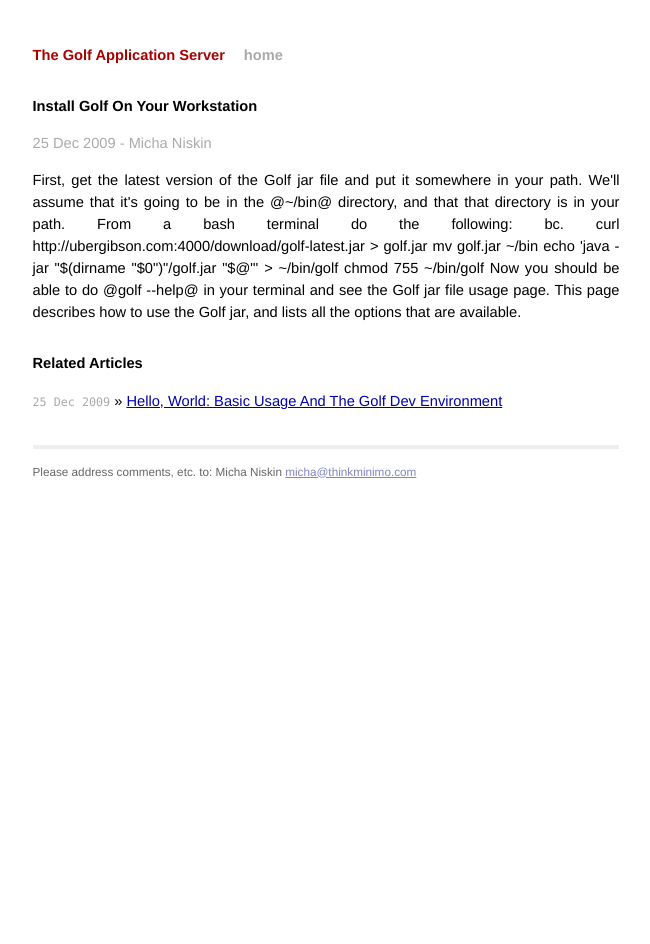
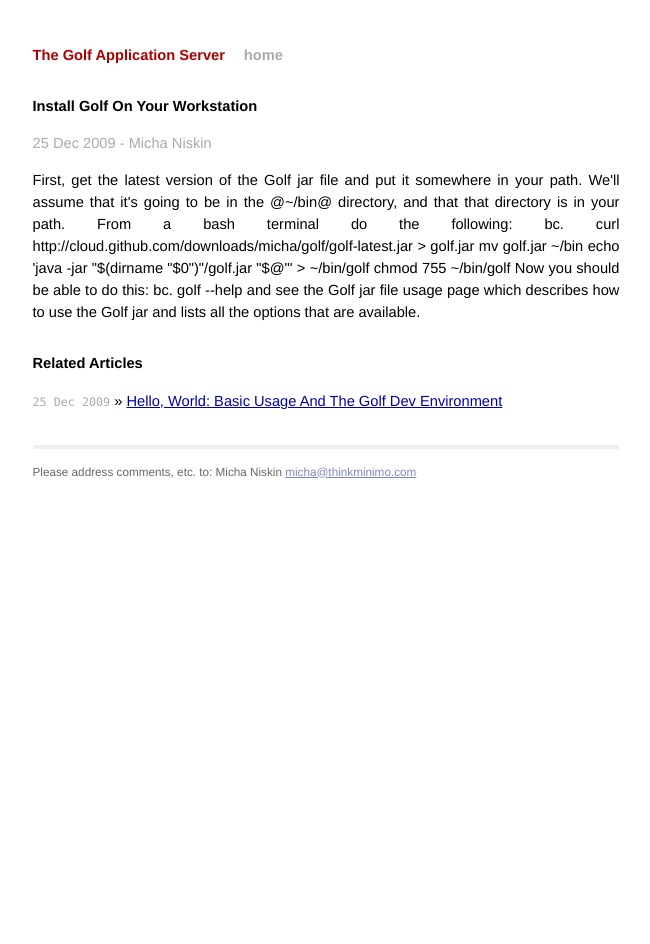
Before and after one commit to golf/golf.github.com, a Jekyll site: the page built from _posts/2009-12-25-install.textile, in a window 1280 px wide. Shown: the whole page, without its empty margins (314-964 px from the left). Built offline with Jekyll 4.4.1, drawn with Linux system fonts in a browser that asks for light colours; Markdown is read by kramdown in place of the engine named in the settings.

Commit message:
asdfqwerty

```diff
--- a/_layouts/default.html
+++ b/_layouts/default.html
@@ -5,7 +5,7 @@
 <head>
    <meta http-equiv="content-type" content="text/html; charset=utf-8" />
    <title>{{ page.title }}</title>
-   <meta name="author" content="Tom Preston-Werner" />
+   <meta name="author" content="Micha Niskin" />
 
    <!-- syntax highlighting CSS -->
    <link rel="stylesheet" href="/css/syntax.css" type="text/css" />
--- a/_posts/2009-12-25-install.textile
+++ b/_posts/2009-12-25-install.textile
@@ -6,9 +6,13 @@
 
 First, get the latest version of the Golf jar file and put it somewhere in your path. We'll assume that it's going to be in the @~/bin@ directory, and that that directory is in your path. From a bash terminal do the following:
 
-bc. curl {{ site.url }}/download/golf-latest.jar > golf.jar
+bc. curl http://cloud.github.com/downloads/micha/golf/golf-latest.jar > golf.jar
 mv golf.jar ~/bin
 echo 'java -jar "$(dirname "$0")"/golf.jar "$@"' > ~/bin/golf
 chmod 755 ~/bin/golf
 
-Now you should be able to do @golf --help@ in your terminal and see the Golf jar file usage page. This page describes how to use the Golf jar, and lists all the options that are available.
+Now you should be able to do this:
+
+bc. golf --help
+
+and see the Golf jar file usage page which describes how to use the Golf jar and lists all the options that are available.
--- a/index.html
+++ b/index.html
@@ -7,7 +7,7 @@
 
   <h2>What is Golf?</h2>
 
-  <p>The Golf is a web application server. It provides a way to build and
+  <p>Golf is a web application server. It provides a way to build and
   deploy JavaScript (JS) driven webapps without sacrificing accessibility
   to JS-disabled browsers. By making dynamic, JS generated content fully
   accessible, Golf apps are designed from the ground up as clientside
```
